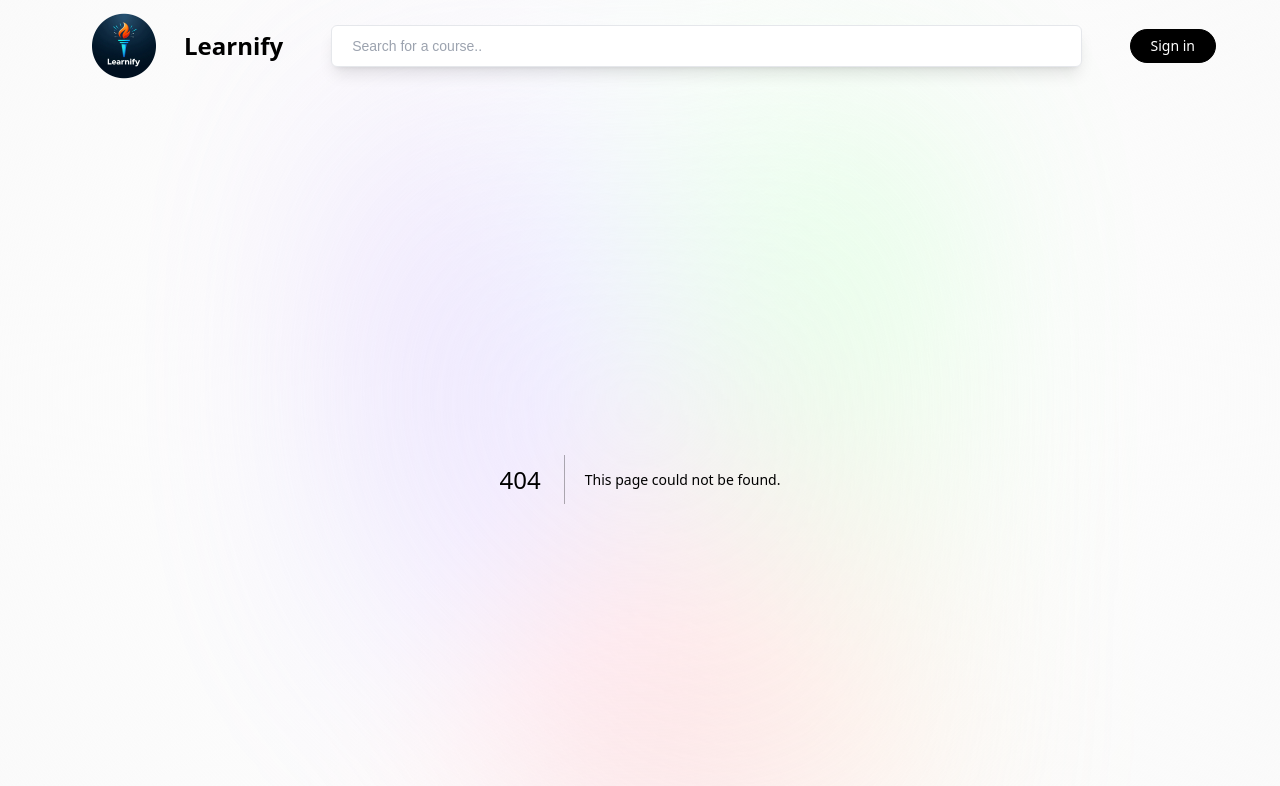
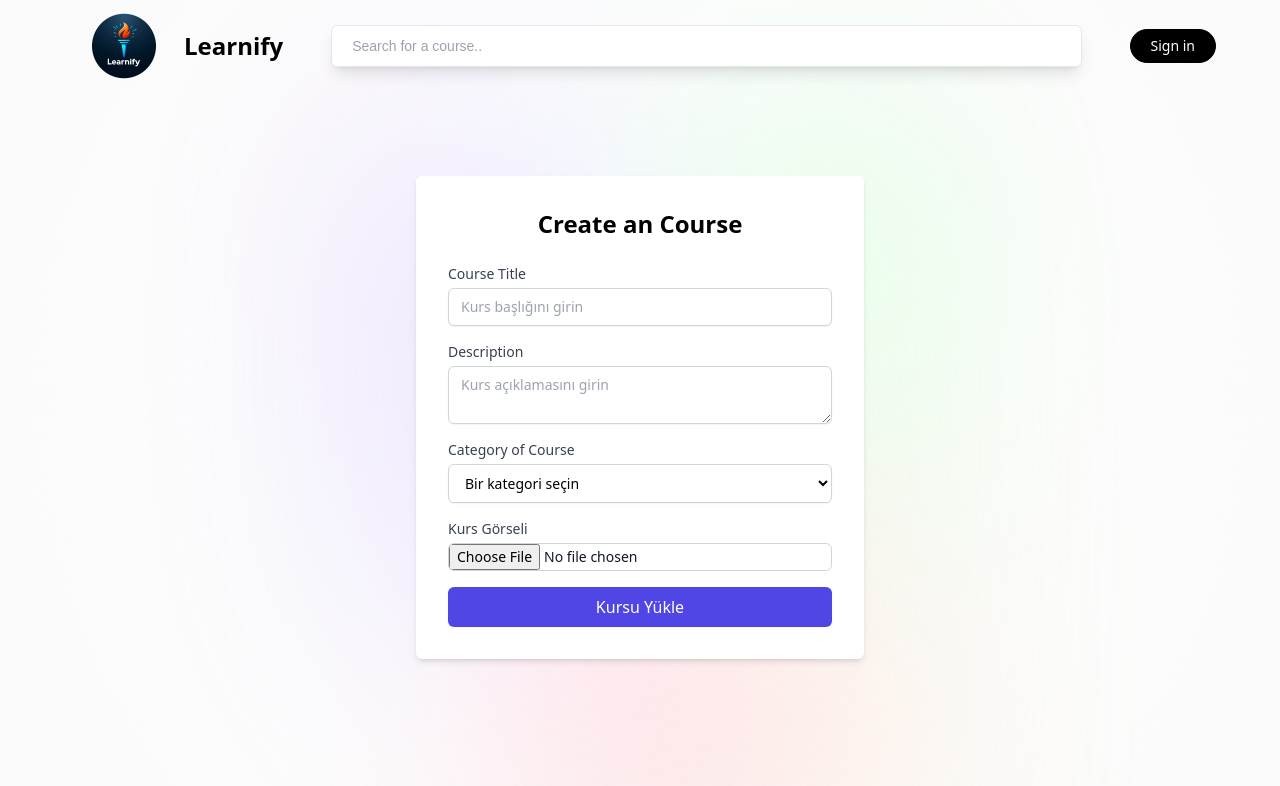
Before and after one commit to ertugakmann/Learnify, a Next.js app: page /create-course in a window 1280 px wide. Before the commit this address had no page. Shown: the top 786 px of the page. Built offline with nearby package versions, Linux system fonts and the light colour scheme.

Commit message:
A new page was created to publish a course.

```diff
--- /dev/null
+++ b/app/create-course/page.jsx
@@ -0,0 +1,126 @@
+"use client";
+
+import React, { useState } from "react";
+import { toast } from "react-toastify";
+
+function UploadCourseForm() {
+    const [title, setTitle] = useState("");
+    const [description, setDescription] = useState("");
+    const [category, setCategory] = useState("");
+    const [image, setImage] = useState(null);
+
+    const handleSubmit = (e) => {
+        e.preventDefault();
+
+        if (!title || !description || !category || !image) {
+            toast.error("Please fill all the fields");
+            return;
+        }
+    };
+
+    return (
+        <div className="m-24">
+            <div className="w-[28rem] mx-auto bg-white p-8 shadow-md rounded-md">
+                <h2 className="text-2xl font-bold mb-6 text-center">
+                    Create an Course
+                </h2>
+                <form onSubmit={handleSubmit} className="space-y-4">
+                    <div>
+                        <label className="block text-sm font-medium text-gray-700">
+                            Course Title
+                        </label>
+                        <input
+                            type="text"
+                            className="mt-1 block w-full px-3 py-2 border border-gray-300 rounded-md shadow-sm focus:outline-none focus:ring-indigo-500 focus:border-indigo-500 sm:text-sm"
+                            value={title}
+                            onChange={(e) => setTitle(e.target.value)}
+                            placeholder="Kurs başlığını girin"
+                            required
+                        />
+                    </div>
+
+                    <div>
+                        <label className="block text-sm font-medium text-gray-700">
+                            Description
+                        </label>
+                        <textarea
+                            className="mt-1 block w-full px-3 py-2 border border-gray-300 rounded-md shadow-sm focus:outline-none focus:ring-indigo-500 focus:border-indigo-500 sm:text-sm"
+                            value={description}
+                            onChange={(e) => setDescription(e.target.value)}
+                            placeholder="Kurs açıklamasını girin"
+                            required
+                        />
+                    </div>
+
+                    <div>
+                        <label className="block text-sm font-medium text-gray-700">
+                            Category of Course
+                        </label>
+                        <select
+                            className="mt-1 block w-full px-3 py-2 border border-gray-300 bg-white rounded-md shadow-sm focus:outline-none focus:ring-indigo-500 focus:border-indigo-500 sm:text-sm"
+                            value={category}
+                            onChange={(e) => setCategory(e.target.value)}
+                            required
+                        >
+                            <option value="">Bir kategori seçin</option>
+                            <option value="web-development">
+                                Web Development
+                            </option>
+                            <option value="data-science">Data Science</option>
+                            <option value="mobile-app-development">
+                                Mobile App Development
+                            </option>
+                            <option value="programming-languages">
+                                Programming Languages
+                            </option>
+                            <option value="game-development">
+                                Game Development
+                            </option>
+                            <option value="machine-learning">
+                                Machine Learning
+                            </option>
+                            <option value="artificial-intelligence">
+                                Artificial Intelligence
+                            </option>
+                            <option value="cyber-security">
+                                Cyber Security
+                            </option>
+                            <option value="ethical-hacking">
+                                Ethical Hacking
+                            </option>
+                            <option value="blockchain">Blockchain</option>
+                            <option value="devops">DevOps</option>
+                            <option value="cloud-computing">
+                                Cloud Computing
+                            </option>
+                            <option value="digital-marketing">
+                                Digital Marketing
+                            </option>
+                        </select>
+                    </div>
+
+                    <div>
+                        <label className="block text-sm font-medium text-gray-700">
+                            Kurs Görseli
+                        </label>
+                        <input
+                            type="file"
+                            className="mt-1 block w-full text-sm text-gray-900 border border-gray-300 rounded-md cursor-pointer focus:outline-none focus:ring-indigo-500 focus:border-indigo-500"
+                            onChange={(e) => setImage(e.target.files[0])}
+                            required
+                        />
+                    </div>
+
+                    <button
+                        type="submit"
+                        className="w-full bg-indigo-600 text-white py-2 px-4 rounded-md shadow-sm hover:bg-indigo-700 focus:outline-none focus:ring-2 focus:ring-offset-2 focus:ring-indigo-500"
+                    >
+                        Kursu Yükle
+                    </button>
+                </form>
+            </div>
+        </div>
+    );
+}
+
+export default UploadCourseForm;
```
Also changed, not shown: components/Nav.jsx (+12 -4 lines).
